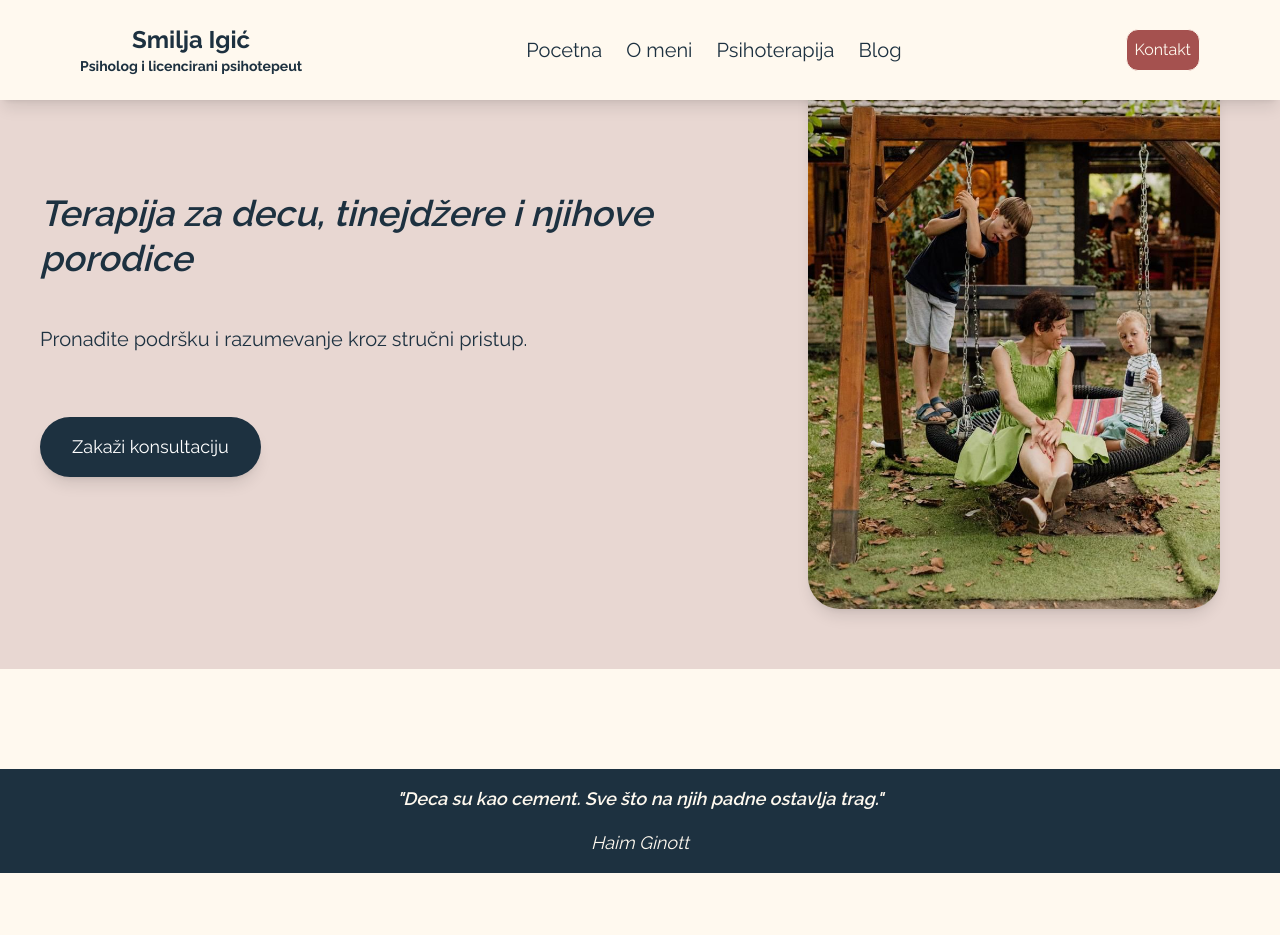
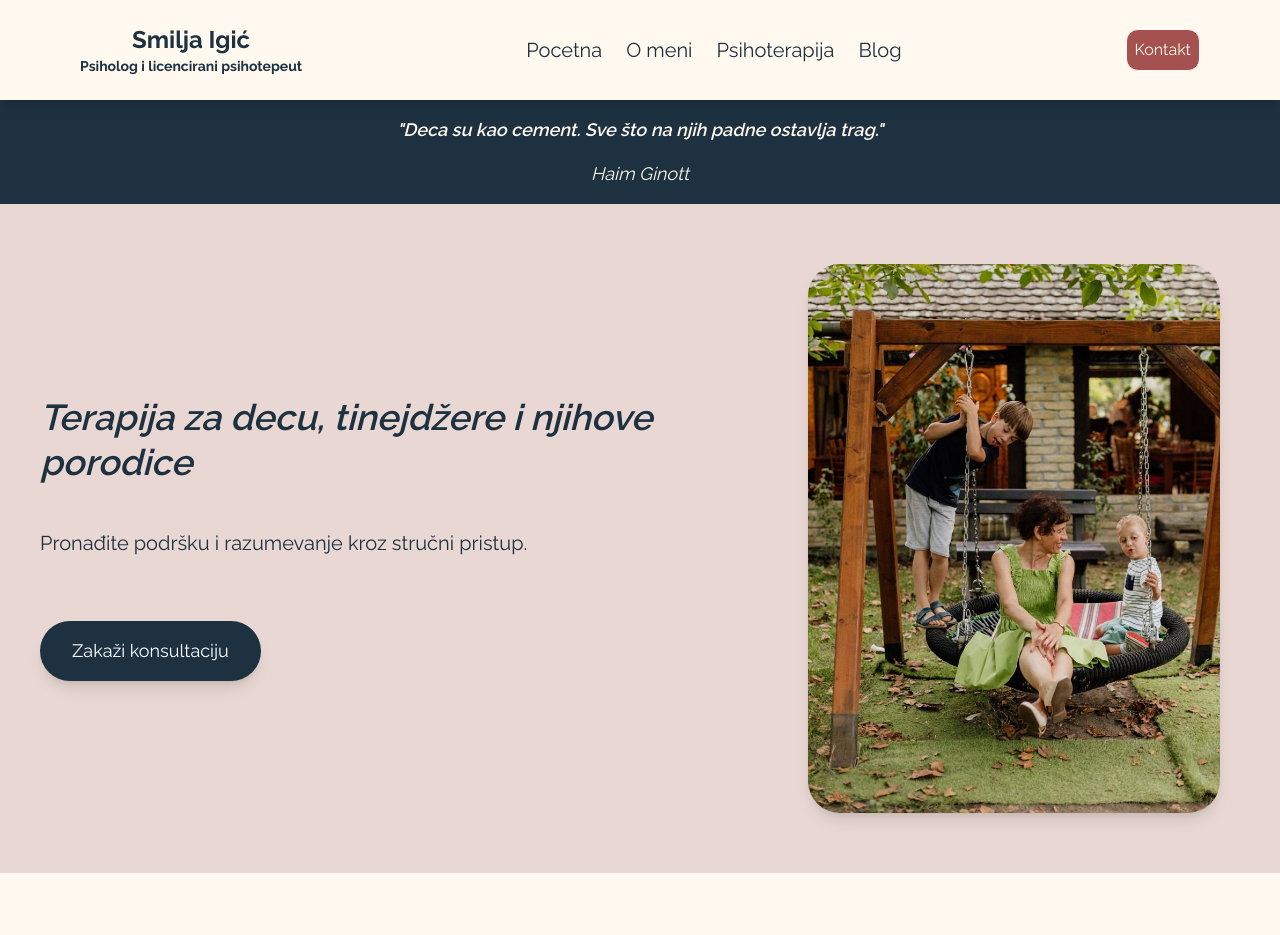
Before and after one commit to Milos191405/smiljaigicpsiholog, a Next.js app: page / in a window 1280 px wide. Shown: the top 935 px of the page. Built offline with nearby package versions, Linux system fonts and the light colour scheme.

Commit message:
Fixing loading

```diff
--- a/src/app/HomeClient.js
+++ b/src/app/HomeClient.js
@@ -44,8 +44,12 @@ export default function HomeClient() {
           <Navbar />
         </FadeUpStatic>
       </header>
-
-
+        <FadeUp delay={0.2}>
+          <section aria-label="Nasumičan citat o psihologiji"
+          className="pt-[80px] lg:pt-[100px]">
+            <RandomQuote />
+          </section>
+        </FadeUp>
 
       <main>
         {/* HERO SECTION */}
@@ -83,14 +87,6 @@ export default function HomeClient() {
                 />
               </aside>
             </div>
-          </section>
-        </FadeUp>
-
-        {/* CITAT */}
-         <FadeUp delay={0.2}>
-          <section aria-label="Nasumičan citat o psihologiji"
-          className="pt-[80px] lg:pt-[100px]">
-            <RandomQuote />
           </section>
         </FadeUp>
 
--- a/src/app/O_meni/page.js
+++ b/src/app/O_meni/page.js
@@ -22,7 +22,6 @@ export default function O_meni() {
             <RandomQuote />
           </section>
         </FadeUp>
-
 
       <main>
         {/* Sekcija 1 - Slika desno */}
```
